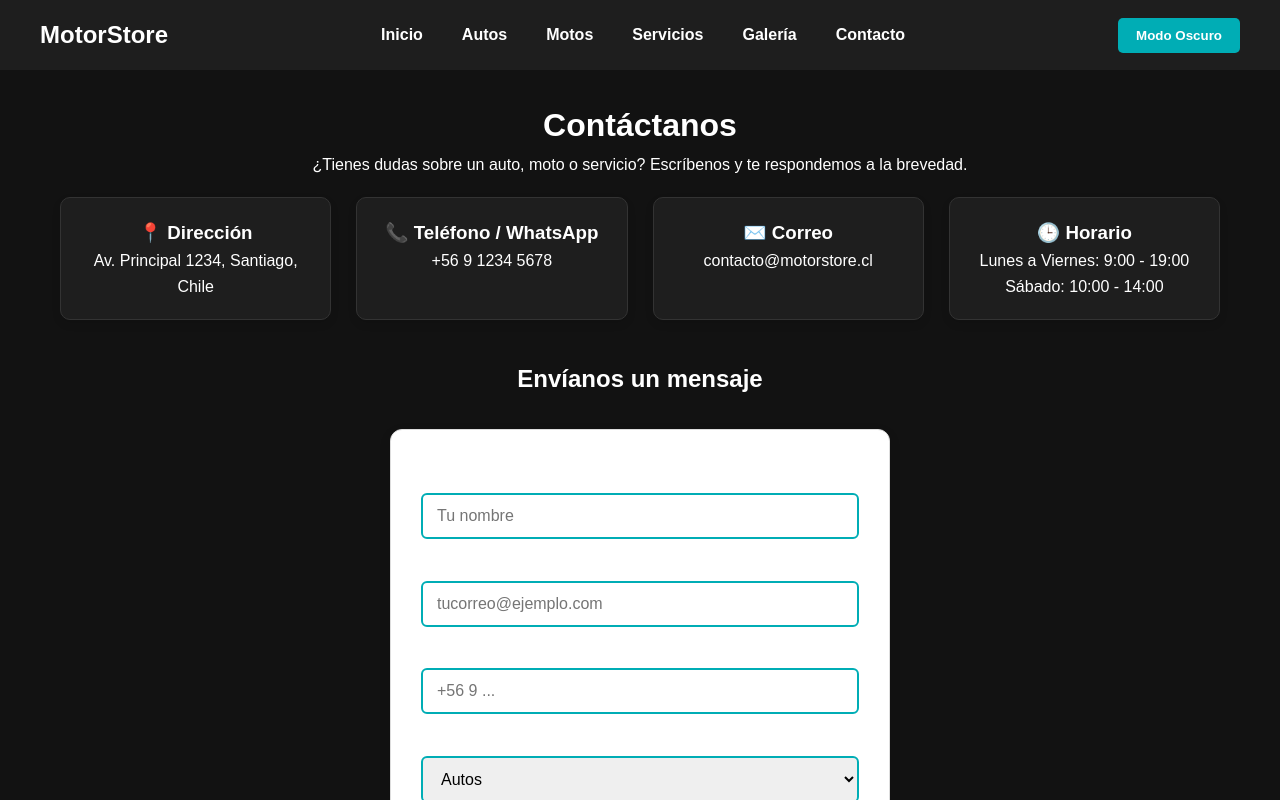
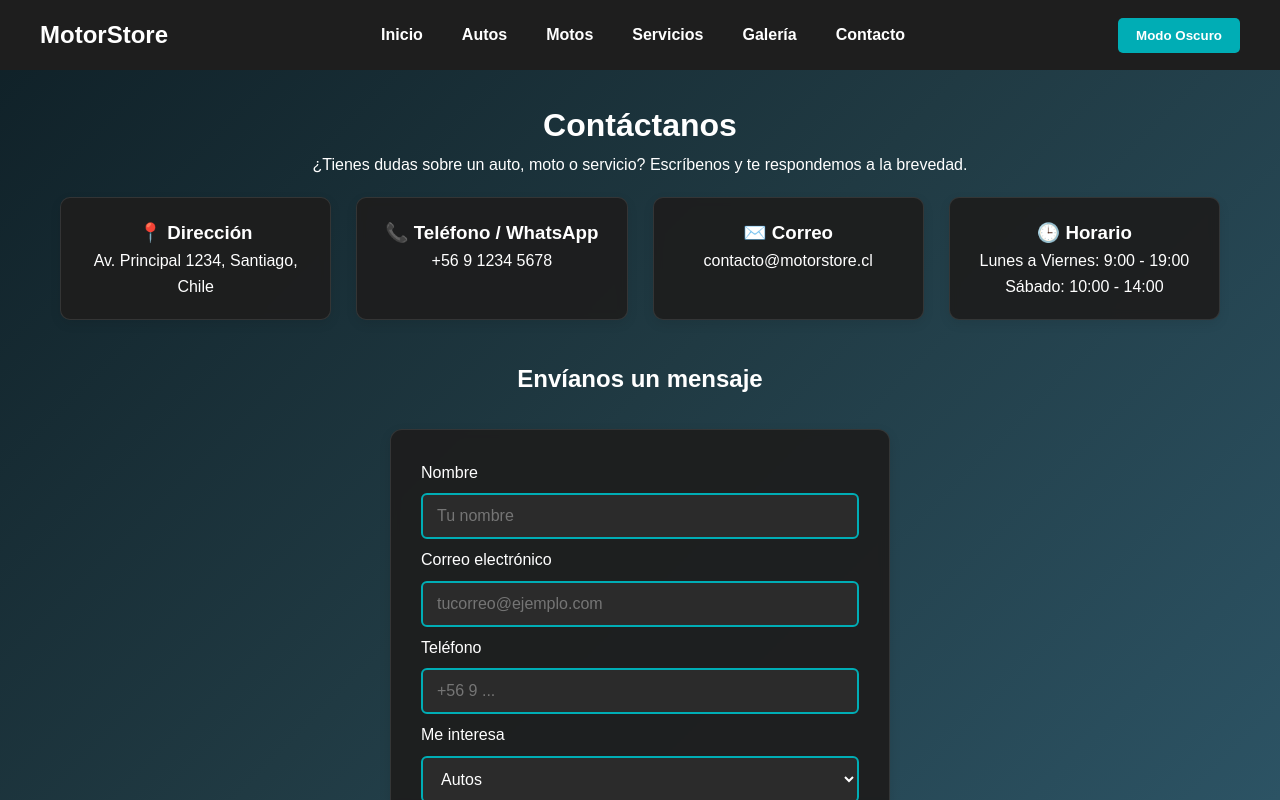
Before and after one commit to aleevvs19/Proyectoweb, a plain HTML site: page Contacto.html in a window 1280 px wide. Both pictures are taken after a click on the button "Modo Oscuro". Shown: the top 800 px of the page. Drawn offline with Linux system fonts and the light colour scheme.

Commit message:
agregamos otras funciones 2.0

```diff
--- a/Contacto.html
+++ b/Contacto.html
@@ -51,7 +51,7 @@
         <h2 style="text-align: center; margin-top: 40px;">Envíanos un mensaje</h2>
 
         <section class="form-contacto">
-            <form onsubmit="event.preventDefault(); mostrarMensaje();" style="display: flex; flex-direction: column; gap: 8px;">
+            <form onsubmit="event.preventDefault(); EnviarMensaje();" style="display: flex; flex-direction: column; gap: 8px;">
                 <label for="nombre">Nombre</label>
                 <input type="text" id="nombre" name="nombre" placeholder="Tu nombre" required>
 
@@ -72,7 +72,8 @@
                 <label for="mensaje">Mensaje</label>
                 <textarea id="mensaje" name="mensaje" rows="4" placeholder="Cuéntanos qué necesitas..." required></textarea>
 
-                <button type="submit">Enviar mensaje</button>
+               <button type="button" onclick="EnviarMensaje()">Enviar mensaje</button>
+
             </form>
         </section>
 
--- a/css/style.css
+++ b/css/style.css
@@ -1,24 +1,41 @@
-/* Requisitos: Reset, fuentes, padding y margin */
+/* ── Variables Globales ── */
+:root {
+    --border: rgba(0, 0, 0, 0.1);
+    --text-tertiary: #333333;
+    --accent: #00adb5;
+}
+
+/* ── Reset y Estilos Base ── */
 * {
     margin: 0;
     padding: 0;
     box-sizing: border-box;
 }
 
+/* ── Fondo Degradado Gris (Modo Claro) ── */
 body {
     font-family: Arial, sans-serif;
-    background-color: #f4f4f9;
+    font-size: 16px;
+    background: linear-gradient(135deg, #eef2f3 0%, #8e9eab 100%);
+    background-attachment: fixed;
     color: #333333;
     line-height: 1.6;
     transition: background-color 0.3s ease, color 0.3s ease;
+    display: flex;
+    flex-direction: column;
+    min-height: 100vh;
 }
 
+/* ── Fondo Degradado (Modo Oscuro) ── */
 body.modo-oscuro {
-    background-color: #121212;
+    background: linear-gradient(135deg, #0f2027 0%, #203a43 50%, #2c5364 100%);
+    background-attachment: fixed;
     color: #ffffff;
+    --border: rgba(255, 255, 255, 0.1);
+    --text-tertiary: #aaaaaa;
 }
 
-/* Navegación y Header */
+/* ── Navegación y Header ── */
 header {
     background-color: #1e1e1e;
     padding: 1rem 2rem;
@@ -52,11 +69,13 @@ nav a:hover {
     background-color: rgba(255, 255, 255, 0.1);
 }
 
-/* Layout y Tarjetas */
+/* ── Layout Principal y Tarjetas ── */
 main {
     max-width: 1200px;
     margin: 30px auto;
     padding: 0 20px;
+    flex: 1;
+    width: 100%;
 }
 
 .grid-catalogo {
@@ -67,18 +86,18 @@ main {
 }
 
 .card {
-    background-color: #ffffff;
-    border: 1px solid #dddddd;
+    background-color: rgba(255, 255, 255, 0.95);
+    backdrop-filter: blur(5px);
+    border: 1px solid var(--border);
     border-radius: 10px;
     padding: 20px;
     text-align: center;
-    box-shadow: 0 4px 8px rgba(0, 0, 0, 0.1);
+    box-shadow: 0 4px 12px rgba(0, 0, 0, 0.08);
     transition: transform 0.3s ease, background-color 0.3s ease, border-color 0.3s ease;
 }
 
 body.modo-oscuro .card {
-    background-color: #1e1e1e;
-    border-color: #333333;
+    background-color: rgba(30, 30, 30, 0.95);
 }
 
 .card:hover {
@@ -94,6 +113,7 @@ body.modo-oscuro .card {
     display: block;
 }
 
+/* ── Botones ── */
 button {
     padding: 10px 18px;
     background-color: #00adb5;
@@ -109,14 +129,7 @@ button:hover {
     background-color: #008c93;
 }
 
-/* Adaptación Móvil */
-@media (max-width: 768px) {
-    nav {
-        flex-direction: column;
-        gap: 15px;
-    }
-}
-
+/* ── Formularios ── */
 input,
 textarea,
 select {
@@ -126,6 +139,15 @@ select {
     font-size: 16px;
     width: 100%;
     box-sizing: border-box;
+    background-color: #ffffff;
+    color: #333333;
+}
+
+body.modo-oscuro input,
+body.modo-oscuro textarea,
+body.modo-oscuro select {
+    background-color: #2b2b2b;
+    color: #ffffff;
 }
 
 input:focus,
@@ -139,17 +161,39 @@ select:focus {
     max-width: 500px;
     margin: 30px auto;
     padding: 30px;
-    background-color: #ffffff;
-    border: 1px solid #ddd;
+    background-color: rgba(255, 255, 255, 0.95);
+    backdrop-filter: blur(5px);
+    border: 1px solid var(--border);
     border-radius: 12px;
     box-shadow: 0 4px 12px rgba(0, 0, 0, 0.1);
 }
 
-  /* ── Footer ── */
-  footer {
-   border-top: 0.5px solid var(--border);
-   padding: 2rem;
-   text-align: center;
-  }
-  footer p { font-size: 13px; color: var(--text-tertiary); }
-  footer strong { color: var(--accent); font-weight: 500; }
+body.modo-oscuro .form-contacto {
+    background-color: rgba(30, 30, 30, 0.95);
+}
+
+/* ── Adaptación Móvil ── */
+@media (max-width: 768px) {
+    nav {
+        flex-direction: column;
+        gap: 15px;
+    }
+}
+
+/* ── Footer ── */
+footer {
+    padding: 1.5rem;
+    text-align: center;
+    background: transparent;
+    margin-top: auto;
+}
+
+footer p {
+    font-size: 13px;
+    color: var(--text-tertiary);
+}
+
+footer strong {
+    color: var(--accent);
+    font-weight: 500;
+}
--- a/js/script.js
+++ b/js/script.js
@@ -36,3 +36,7 @@ function KTMDisponible(){
 function YamahaDisponible(){
     alert("Stock disponible: 7 Yamaha YZF-R15 en tu region");
 }
+
+function EnviarMensaje(){
+    alert("Se ha enviado con exito...");
+}
```
